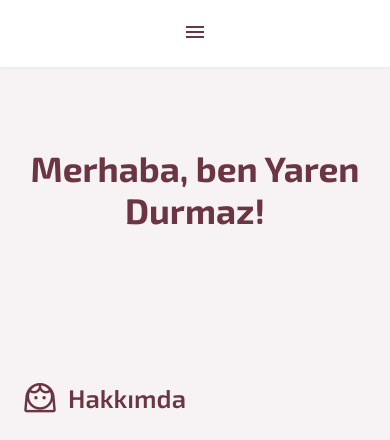
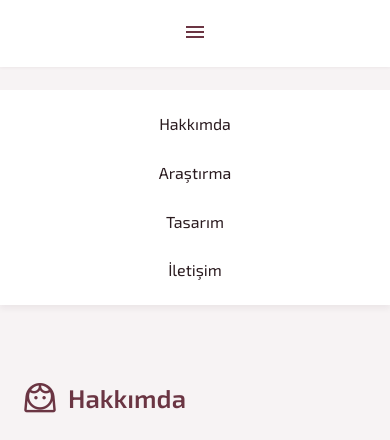
Before and after one commit to yyarenddurmaz/yarendurmaz.com, a plain HTML site: page index.html in a window 390 px wide. Both pictures are taken after a click on the button "menu". Shown: the top 440 px of the page. Drawn offline with nearby package versions, Linux system fonts and the light colour scheme.

Commit message:
Add hamburger menu and toggle behavior
Adds a hamburger button to the site navigation (index.html) and a small script (script.js) that toggles the 'active' class on .nav-links when the button is clicked. Includes a safety check for element existence and fixes trailing-newline consistency. Enables mobile-friendly navigation toggling.

```diff
--- a/index.html
+++ b/index.html
@@ -16,9 +16,6 @@
 <body>
   <nav class="navbar">
     <div class="container nav-wrap">
-      <button class="hamburger" id="hamburger-btn">
-        <span class="material-symbols-outlined">menu</span>
-      </button>
 
       <ul class="nav-links" id="nav-links">
         <li><a href="#hakkimda">Hakkımda</a></li>
@@ -26,6 +23,10 @@
         <li><a href="#tasarim">Tasarım</a></li>
         <li><a href="#iletisim">İletişim</a></li>
       </ul>
+
+      <button class="hamburger">
+        <span class="material-symbols-outlined">menu</span>
+      </button>
     </div>
   </nav>
 
--- a/script.js
+++ b/script.js
@@ -36,6 +36,16 @@ if (form) {
     });
 }
 
+// Hamburger Menü Aç/Kapat İşlemi
+const hamburger = document.querySelector('.hamburger');
+const navLinks = document.querySelector('.nav-links');
+
+if (hamburger) {
+    hamburger.addEventListener('click', () => {
+        navLinks.classList.toggle('active');
+    });
+}
+
 document.addEventListener('DOMContentLoaded', () => {
     document.addEventListener('contextmenu', (e) => e.preventDefault());
 
```
